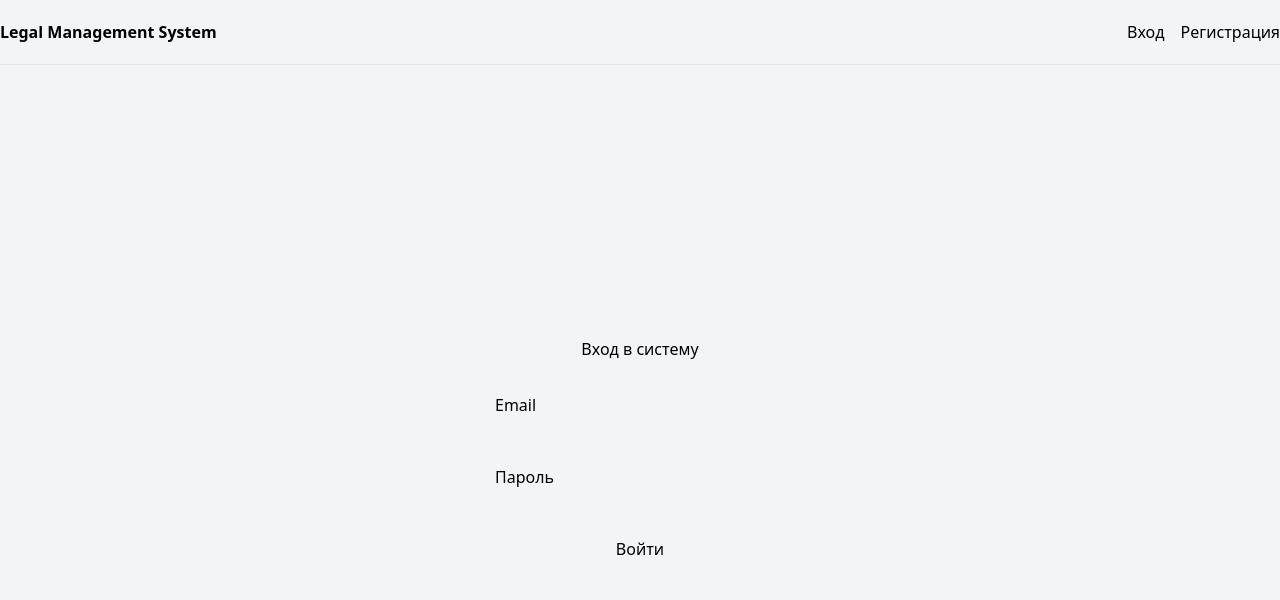
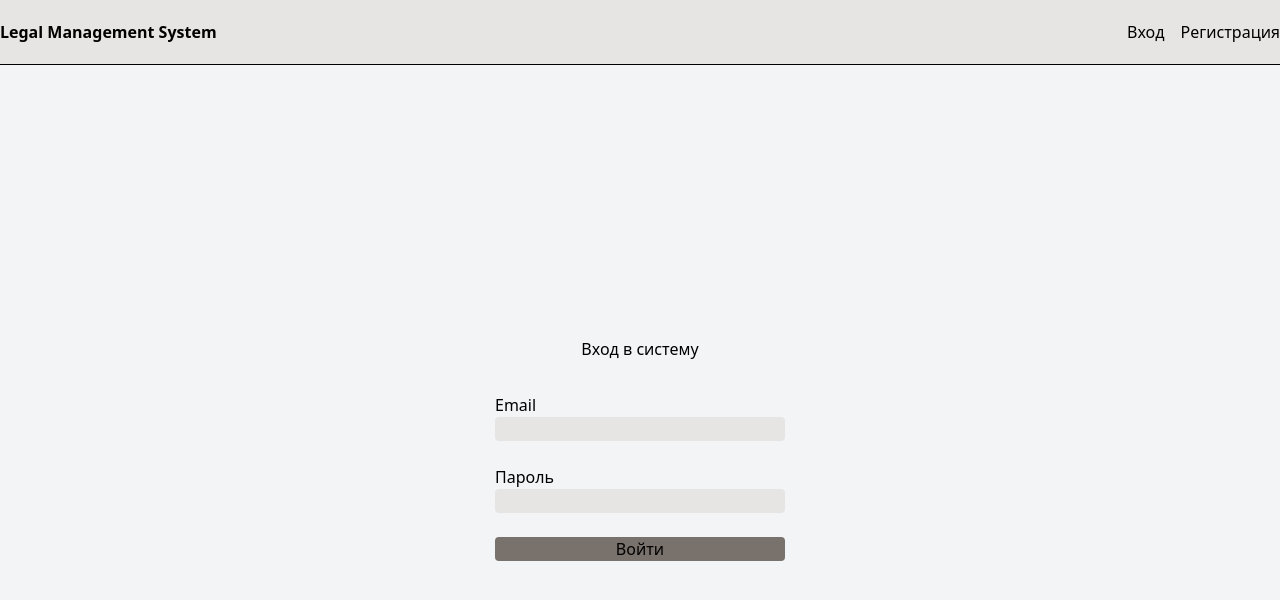
Before and after one commit to AquaPau/negotiation_web, a React (Vite) app: page /login in a window 1280 px wide. Shown: the top 600 px of the page. Built offline with nearby package versions, Linux system fonts and the light colour scheme.

Commit message:
2 refactoring (#8)
* 2: set-up redirect to login page if unauthorized, fix style issues

* 2: enhancements

```diff
--- a/src/components/Header.jsx
+++ b/src/components/Header.jsx
@@ -7,11 +7,11 @@ const Header = () => {
   const { user, loading, login, logout, handleUnauthorized } = useAuth()
 
   return (
-    <header className="bg-background border-b border-neutral-200 dark:border-neutral-800">
+    <header className="bg-background border-b bg-stone-200 dark:border-bg-stone-500">
       <nav className="app-container h-16 flex items-center justify-between">
         <div className="flex items-center space-x-4">
           <Link to="/" className="text-center font-semibold text-foreground">
-            Legal Management System
+                 Legal Management System
           </Link>
         </div>
         <div className="flex items-center space-x-4">
--- a/src/components/ui/card.jsx
+++ b/src/components/ui/card.jsx
@@ -6,7 +6,7 @@ const Card = React.forwardRef(({ className, ...props }, ref) => (
   <div
     ref={ref}
     className={cn(
-      "rounded-lg border bg-card text-card-foreground shadow-sm",
+      "bg-card text-card-foreground shadow-sm",
       className
     )}
     {...props}
--- a/src/pages/Company.jsx
+++ b/src/pages/Company.jsx
@@ -145,9 +145,9 @@ const Company = () => {
   return (
     <div className="space-y-6">
           <div className="flex items-stretch justify-end">
-            <Button className="link" onClick={handleUpdateCompany}>Обновить данные компании</Button>
-            <Button className="link" onClick={() => setIsCompanyDocumentUploadDialogOpen(true)}>Загрузить документы</Button>
-            <Button className="link" onClick={() => setIsCreateContractorModalOpen(true)}>Создать нового контрагента</Button>
+            <Button className="link bg-stone-300" onClick={handleUpdateCompany}>Обновить данные компании</Button>
+            <Button className="link bg-stone-300" onClick={() => setIsCompanyDocumentUploadDialogOpen(true)}>Загрузить документы</Button>
+            <Button className="link bg-stone-300" onClick={() => setIsCreateContractorModalOpen(true)}>Создать нового контрагента</Button>
           </div>
       <div flex items-center justify-between>
         {companyData ? (
--- a/src/pages/Contractor.jsx
+++ b/src/pages/Contractor.jsx
@@ -117,8 +117,8 @@ const Contractor = () => {
   return (
     <div className="space-y-6">
               <div className="flex items-stretch justify-end">
-                <Button className="link" onClick={() => setIsContractorDocumentUploadDialogOpen(true)}>Загрузить документы</Button>
-                <Button className="link" disabled={contractor.opportunities} onClick={() => analyseContractorOpportunities()}>Узнать возможности</Button>
+                <Button className="link bg-stone-300" onClick={() => setIsContractorDocumentUploadDialogOpen(true)}>Загрузить документы</Button>
+                <Button className="link bg-stone-300" disabled={contractor.opportunities} onClick={() => analyseContractorOpportunities()}>Узнать возможности</Button>
               </div>
       <div flex items-center justify-between>
         {contractor ? (
--- a/src/pages/Dashboard.jsx
+++ b/src/pages/Dashboard.jsx
@@ -62,7 +62,7 @@ const Dashboard = () => {
   return (
     <div className="space-y-6">
       <div className="flex items-stretch justify-end">
-        <Button className="link" onClick={() => setIsCreateCompanyModalOpen(true)}>Создать новую компанию</Button>
+        <Button className="link bg-stone-300" onClick={() => setIsCreateCompanyModalOpen(true)}>Создать новую компанию</Button>
       </div>
 
       <Card>
--- a/src/pages/Login.jsx
+++ b/src/pages/Login.jsx
@@ -37,7 +37,7 @@ const Login = () => {
               type="email"
               autoComplete="email"
               required
-              className="input-field w-full"
+              className="input-field w-full bg-stone-200 rounded-sm"
               value={email}
               onChange={(e) => setEmail(e.target.value)}
             />
@@ -52,12 +52,12 @@ const Login = () => {
               type="password"
               autoComplete="current-password"
               required
-              className="input-field w-full"
+              className="input-field w-full bg-stone-200 rounded-sm"
               value={password}
               onChange={(e) => setPassword(e.target.value)}
             />
           </div>
-          <button type="submit" className="button-primary w-full">
+          <button type="submit" className="button-primary w-full bg-stone-500 rounded-sm">
             Войти
           </button>
         </form>
```
